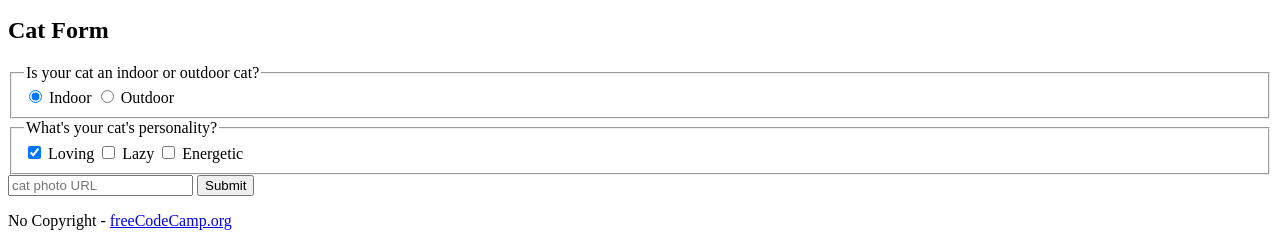
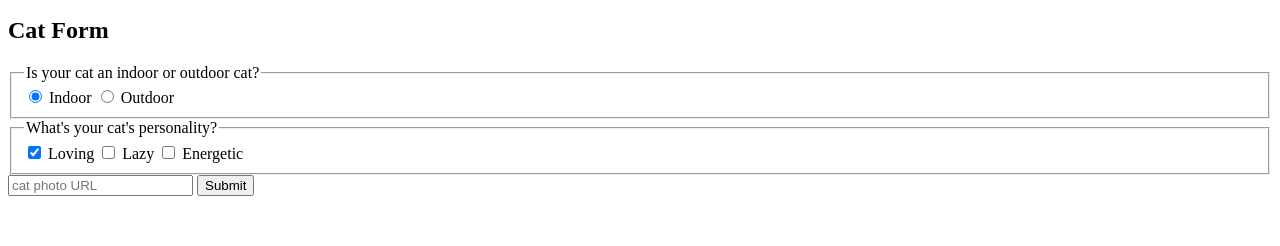
Before and after one commit to apoorva13-code/Projects, a plain HTML site: page index.html in a window 1280 px wide. Shown: the part 1419-1665 px from the top of the page. After the commit the page ends 1631 px from the top, so only its background shows below. Drawn offline with Linux system fonts and the light colour scheme.

Commit message:
Remove Copyright

```diff
--- a/index.html
+++ b/index.html
@@ -61,7 +61,7 @@
     </main>
     <footer>
       <p>
-        No Copyright - <a href="https://www.freecodecamp.org">freeCodeCamp.org</a>
+       <!-- No Copyright - <a href="https://www.freecodecamp.org">freeCodeCamp.org</a>-->
       </p>
     </footer>
   </body>
```
